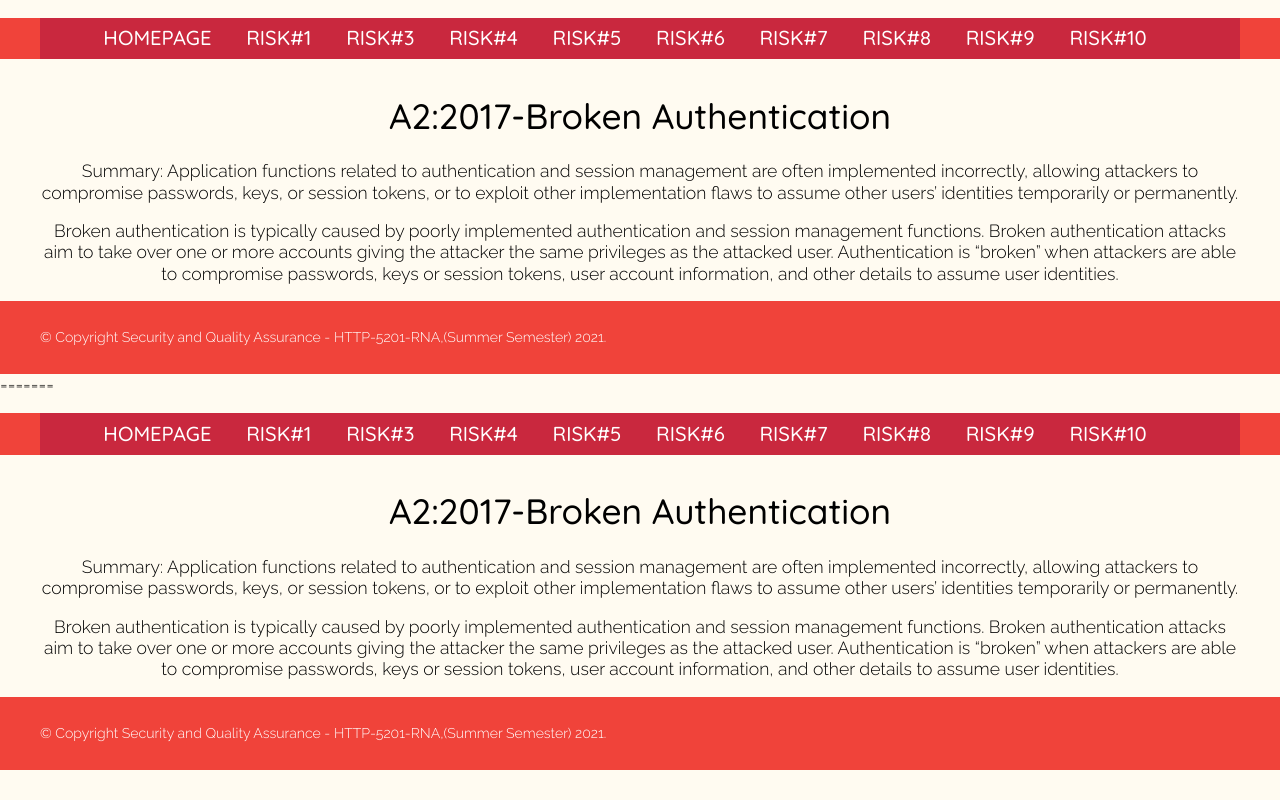
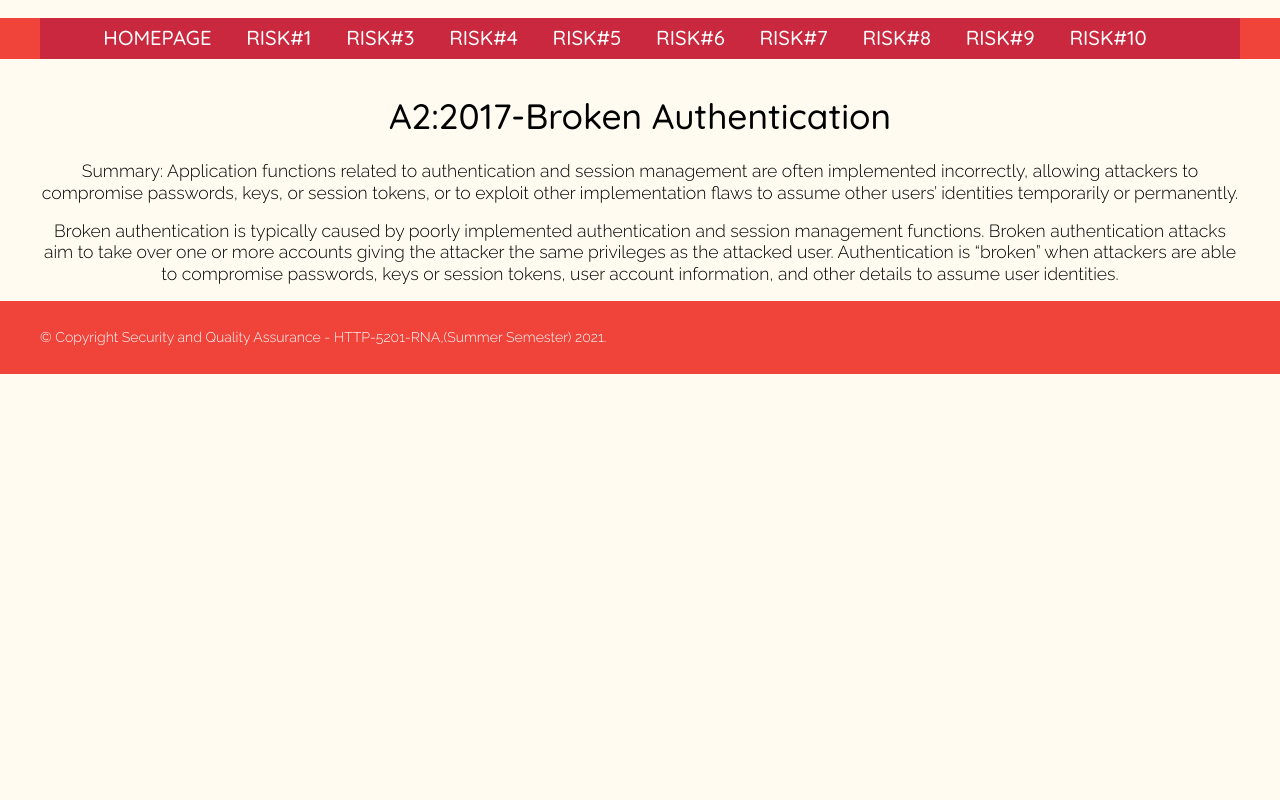
Before and after one commit to Yifat-t/5201-Group-Assignment, a plain HTML site: page public/risk2.html in a window 1280 px wide. Drawn offline with Linux system fonts and the light colour scheme.

Commit message:
Update risk2.html

```diff
--- a/public/risk2.html
+++ b/public/risk2.html
@@ -48,43 +48,3 @@
 </body>
 
 </html>
-=======
-	<head>
-		<meta charset="utf-8">
-		<title>Group Assignment - Risk#2</title>
-		<link rel="stylesheet" type="text/css" href="css/style-risk2.css">
-	</head>
-	<body>
-		<header id="header">
-			<div class="page-container">
-				<nav id="main-menu">
-					<h3 class="hidden">Main navigation</h3>
-					<ul class="menu">
-						<li><a href="homepage.html">Homepage</a></li>
-						<li><a href="risk1.html">Risk#1</a></li>
-						<li><a href="risk3.html">Risk#3</a></li>
-						<li><a href="risk4.html">Risk#4</a></li>
-						<li><a href="risk5.html">Risk#5</a></li>
-						<li><a href="risk6.html">Risk#6</a></li>
-						<li><a href="risk7.html">Risk#7</a></li>
-						<li><a href="risk8.html">Risk#8</a></li>
-						<li><a href="risk9.html">Risk#9</a></li>
-						<li><a href="risk10.html">Risk#10</a></li>
-					</ul>
-				</nav>
-			</div>
-		</header>
-		<div class="page-container">
-			<main>
-				<h1>A2:2017-Broken Authentication</h1>
-				<p>Summary: Application functions related to authentication and session management are often implemented incorrectly, allowing attackers to compromise passwords, keys, or session tokens, or to exploit other implementation flaws to assume other users’ identities temporarily or permanently.</p>
-				<p>Broken authentication is typically caused by poorly implemented authentication and session management functions. Broken authentication attacks aim to take over one or more accounts giving the attacker the same privileges as the attacked user. Authentication is “broken” when attackers are able to compromise passwords, keys or session tokens, user account information, and other details to assume user identities.</p>
-			</main>
-		</div>
-		<footer id="footer">
-			<div class="page-container">
-				<p>&copy; Copyright Security and Quality Assurance - HTTP-5201-RNA,(Summer Semester) 2021.</p>
-			</div>
-		</footer>
-	</body>
-</html>
```
